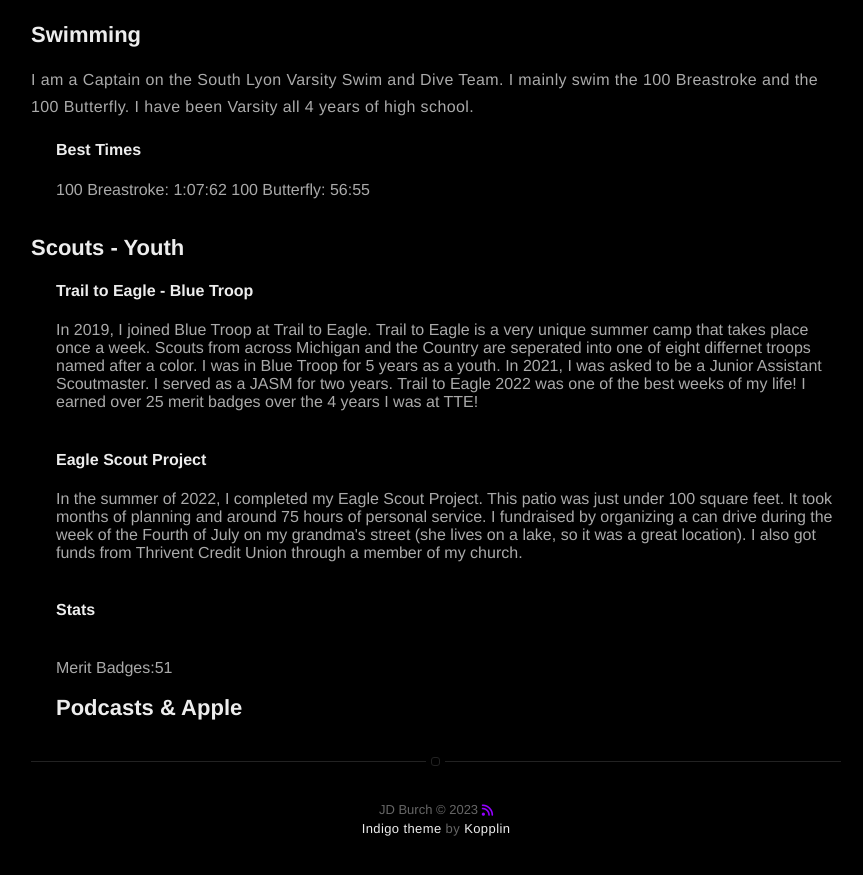
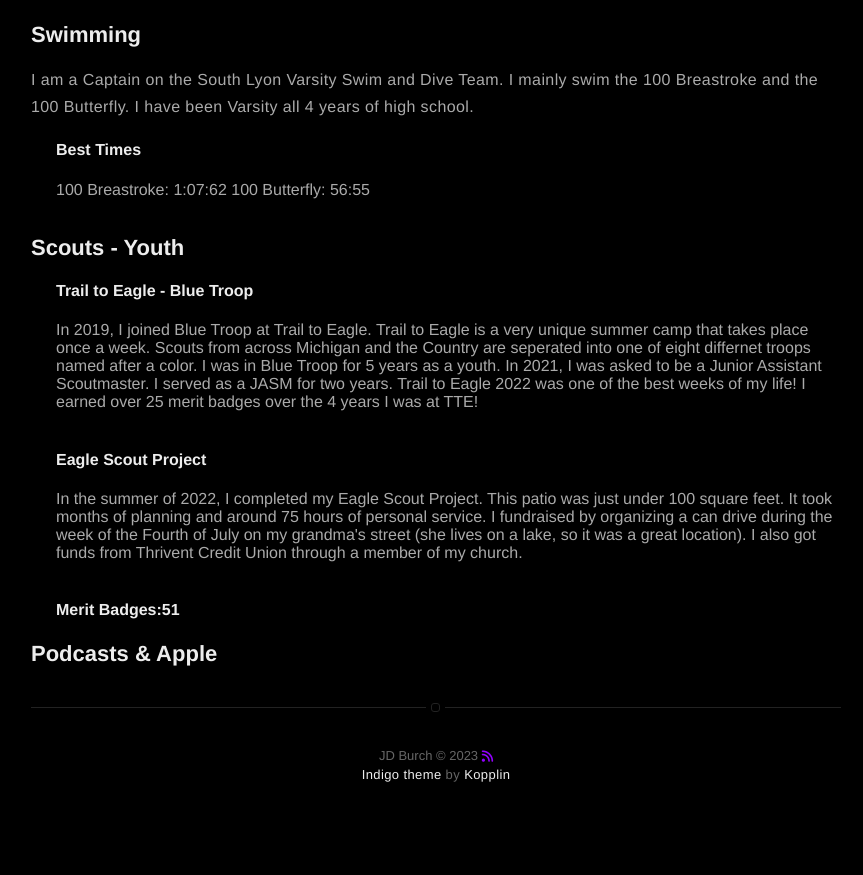
Before and after one commit to JDBurchHuzzah/jdburchhuzzah.github.io, a Jekyll site: the page built from about.md, in a window 1280 px wide and 900 px high, scrolled down 2115 px. Shown: the top 875 px of the window, without its empty margins (204-1067 px from the left). Built offline with Jekyll 4.4.1, drawn with Linux system fonts in a browser that asks for light colours; nearby versions of some CDN libraries; after the commit the page ends 2961 px from its top, so only the background shows below that.

Commit message:
Update about.md

```diff
--- a/about.md
+++ b/about.md
@@ -47,6 +47,7 @@
 <div style="margin-left: 25px;">
   <h4>Trail to Eagle - Blue Troop</h4>In 2019, I joined Blue Troop at Trail to Eagle. Trail to Eagle is a very unique summer camp that takes place once a week. Scouts from across Michigan and the Country are seperated into one of eight differnet troops named after a color. I was in Blue Troop for 5 years as a youth. In 2021, I was asked to be a Junior Assistant Scoutmaster. I served as a JASM for two years. Trail to Eagle 2022 was one of the best weeks of my life! I earned over 25 merit badges over the 4 years I was at TTE!<br><br>
   <h4>Eagle Scout Project</h4>In the summer of 2022, I completed my Eagle Scout Project. This patio was just under 100 square feet. It took months of planning and around 75 hours of personal service. I fundraised by organizing a can drive during the week of the Fourth of July on my grandma's street (she lives on a lake, so it was a great location). I also got funds from Thrivent Credit Union through a member of my church.<br><br>
-  <h4>Stats</h4><br><bold>Merit Badges:</bold>51
+  <h4>Merit Badges:51</h4>
+</div>
 
 <h2>Podcasts & Apple</h2>
```
